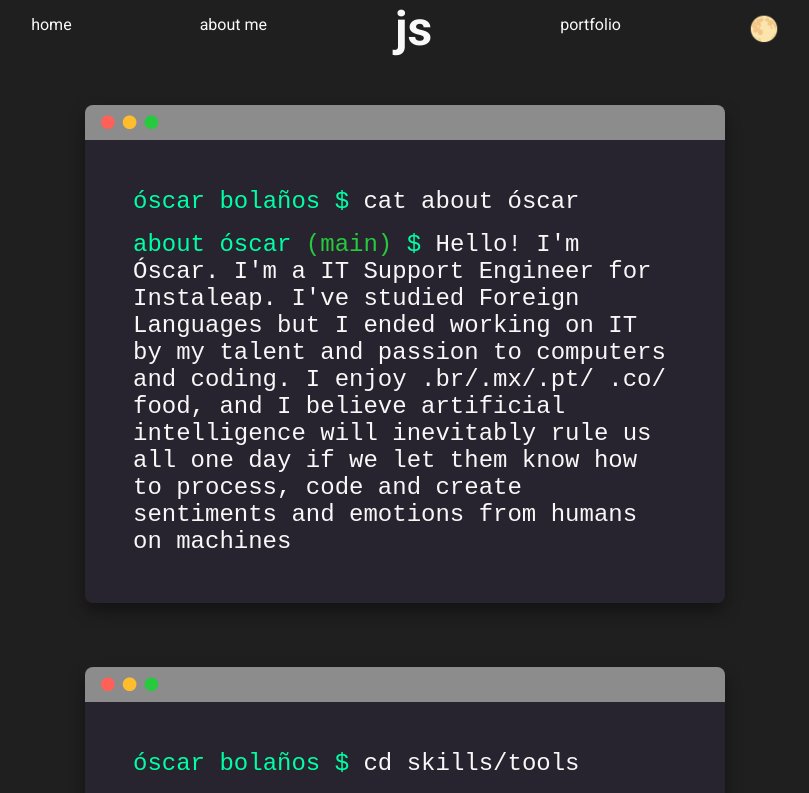
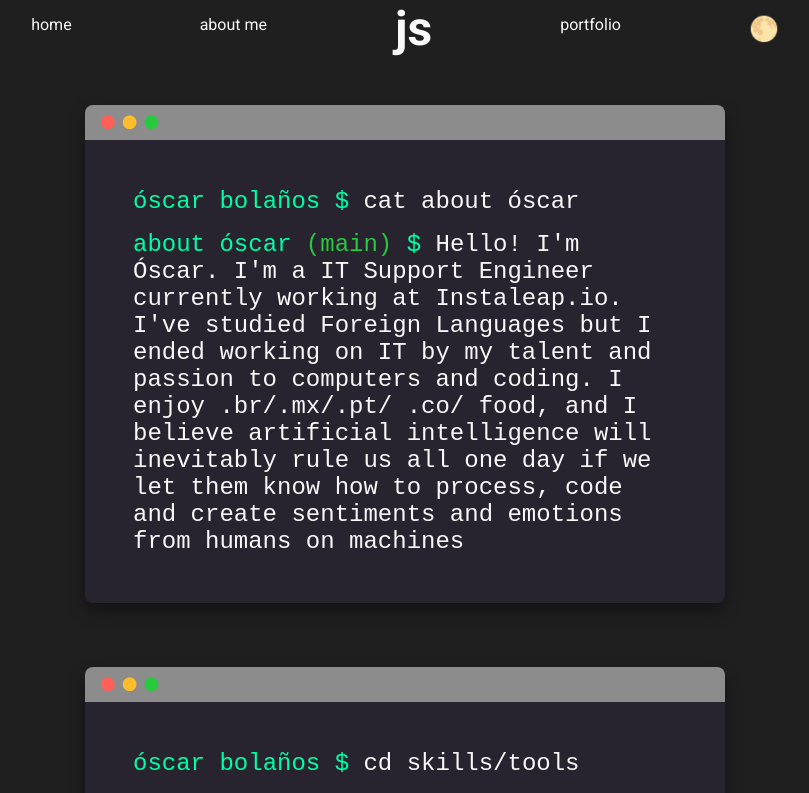
Before and after one commit to symbiotik007/Portfolio-with-React, a React (Create React App) app: page /about in a window 1280 px wide. Shown: the top 793 px of the page, without its empty margins (235-1044 px from the left). Built offline with nearby package versions, Linux system fonts and the light colour scheme; the HTML template or start-up script is replaced by a standard one.

Commit message:
update
update

```diff
--- a/src/info/Info.js
+++ b/src/info/Info.js
@@ -58,7 +58,7 @@ export const info = {
 
 
     ],
-    bio: "Hello! I'm Óscar. I'm a IT Support Engineer for Instaleap. I've studied Foreign Languages but I ended working on IT by my talent and passion to computers and coding. I enjoy .br/.mx/.pt/ .co/ food, and I believe artificial intelligence will inevitably rule us all one day if we let them know how to process, code and create sentiments and emotions from humans on machines",
+    bio: "Hello! I'm Óscar. I'm a IT Support Engineer currently working at Instaleap.io. I've studied Foreign Languages but I ended working on IT by my talent and passion to computers and coding. I enjoy .br/.mx/.pt/ .co/ food, and I believe artificial intelligence will inevitably rule us all one day if we let them know how to process, code and create sentiments and emotions from humans on machines",
     skills:
     {
         proficientWith: ['javascript', 'react', 'git', 'github', 'bootstrap', 'html5', 'css3', 'figma'],
```
